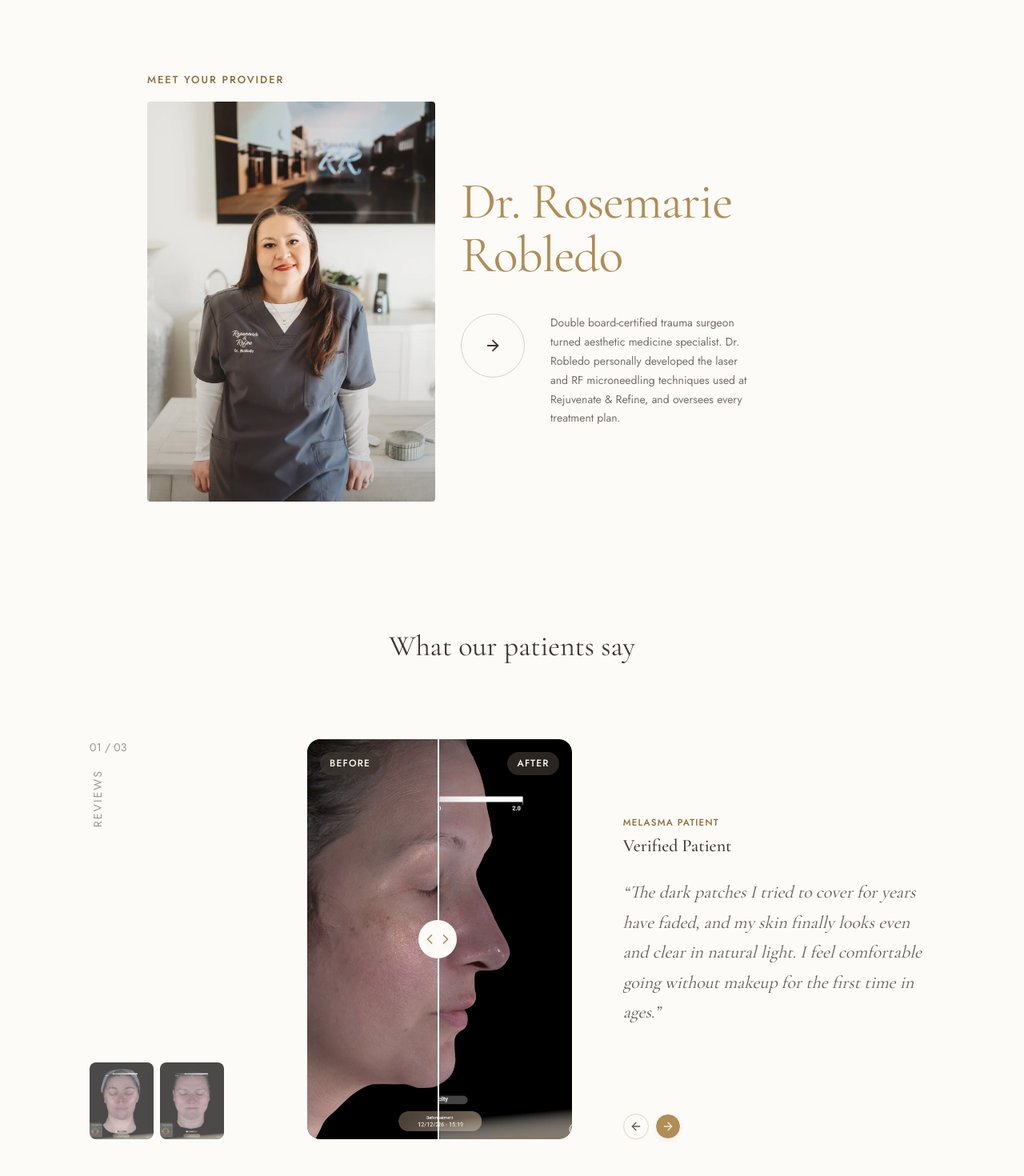
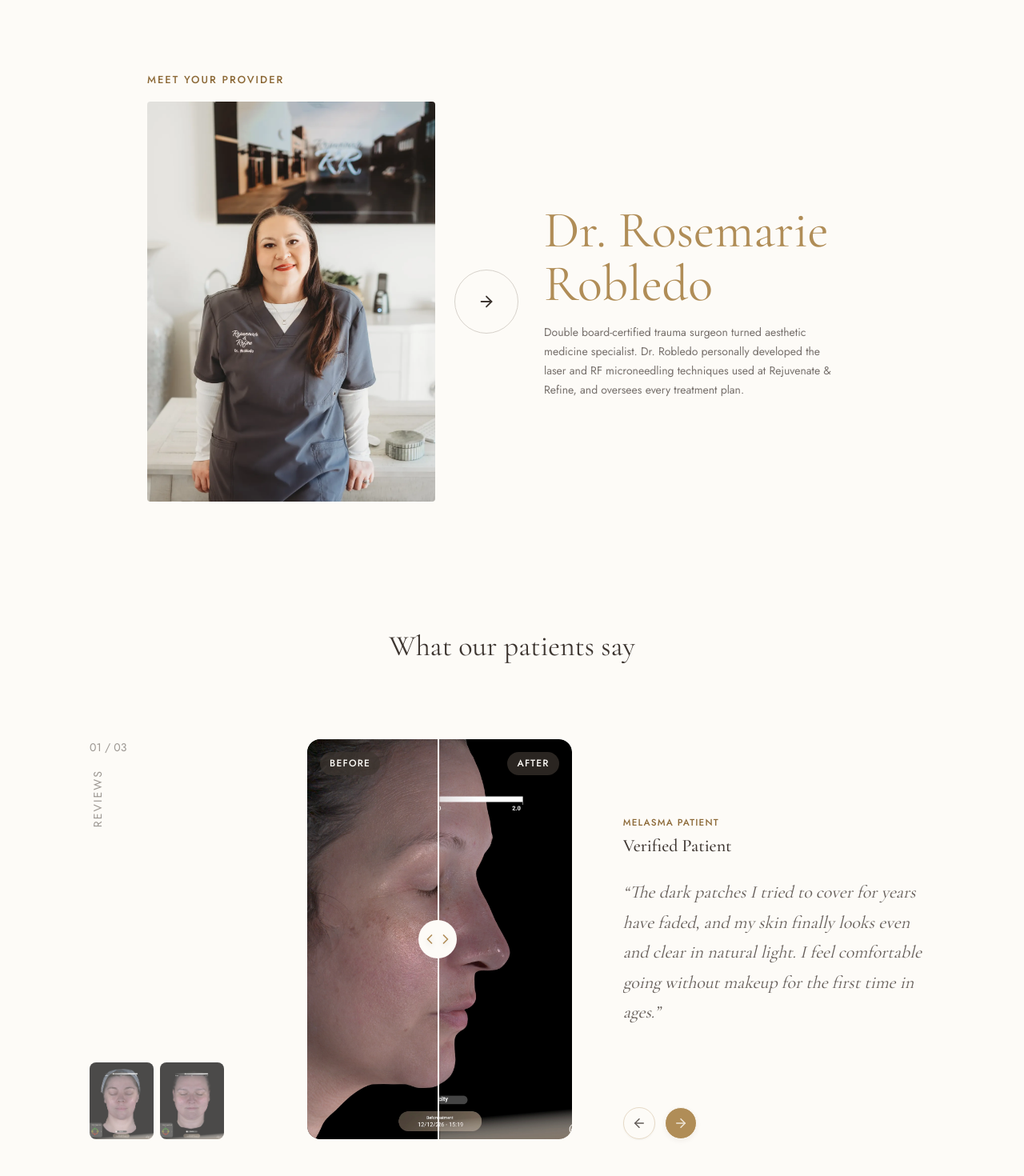
Before and after one commit to StefanB-Qadna/medspa, a Next.js app: page / in a window 1280 px wide. Shown: the part 4660-6130 px from the top of the page at 80% size. Built offline with nearby package versions, Linux system fonts and the light colour scheme.

Commit message:
design tweaks

```diff
--- a/src/app/services/page.tsx
+++ b/src/app/services/page.tsx
@@ -156,7 +156,7 @@ export default function ServicesPage() {
       {/* Hero */}
       <HeroSection
         label="Services"
-        title="Treatments built around your anatomy, not a trend."
+        title="Treatments built around your goals."
         subtitle="Physician-led from consultation to follow-up."
         imageUrl="/images/spaceDR.webp"
         size="medium"
--- a/src/components/SmoothScroll.tsx
+++ b/src/components/SmoothScroll.tsx
@@ -55,7 +55,14 @@ export function SmoothScrollProvider({
   // Reset scroll position to top on every route change.
   // Lenis intercepts window.scrollTo, so Next.js's built-in scroll reset
   // never actually moves the page — we must tell Lenis explicitly.
+  // Skip the initial mount so a hard reload preserves the browser's
+  // restored scroll position instead of being snapped to the top.
+  const isFirstPathnameRender = useRef(true);
   useEffect(() => {
+    if (isFirstPathnameRender.current) {
+      isFirstPathnameRender.current = false;
+      return;
+    }
     if (lenisRef.current) {
       lenisRef.current.scrollTo(0, { immediate: true });
     } else {
--- a/src/components/ui/button.tsx
+++ b/src/components/ui/button.tsx
@@ -21,6 +21,8 @@ export const buttonVariants = cva(
         "icon-sm": "size-8 sm:size-7",
         "icon-xl":
           "size-11 sm:size-10 [&_svg:not([class*='size-'])]:size-5 sm:[&_svg:not([class*='size-'])]:size-4.5",
+        "icon-2xl":
+          "size-16 sm:size-14 [&_svg:not([class*='size-'])]:size-6 sm:[&_svg:not([class*='size-'])]:size-5",
         "icon-xs":
           "size-7 rounded-md sm:size-6 [&_svg:not([class*='size-'])]:size-4 sm:[&_svg:not([class*='size-'])]:size-3.5",
         lg: "h-10 px-3.5 sm:h-9",
--- a/src/components/ui/team-member-card.tsx
+++ b/src/components/ui/team-member-card.tsx
@@ -67,8 +67,6 @@ export default function TeamMemberCard({
             isPositionRight && 'md:order-1'
           )}
         >
-          {/* Subtle gradient overlay */}
-          <div className="pointer-events-none absolute inset-0 z-10 bg-gradient-to-t from-warm-dark/20 via-transparent to-transparent" />
           <img
             src={imageUrl}
             alt={fullName}
@@ -83,21 +81,12 @@ export default function TeamMemberCard({
           viewport={{ once: true }}
           transition={{ duration: 0.6, delay: 0.3, ease: [0.22, 1, 0.36, 1] }}
           className={cn(
-            'relative z-[2] mt-6 flex w-full max-w-full box-border flex-col gap-8 md:mt-0 md:gap-10 md:ml-8 md:w-[calc(100%-22.5rem)] md:max-w-none',
-            isPositionRight && 'md:ml-0 md:-mr-8 md:items-end'
+            'relative z-[2] mt-6 flex w-full max-w-full box-border flex-col gap-6 md:mt-0 md:gap-8 md:ml-6 md:w-[calc(100%-22.5rem)] md:max-w-none',
+            isPositionRight && 'md:ml-0 md:-mr-6 md:items-end'
           )}
         >
-          {/* Display name */}
-          <div>
-            <h2 className="font-serif text-statement font-normal tracking-tight text-brass">
-              {firstName}
-              <br />
-              <span className="font-normal">{lastName}</span>
-            </h2>
-          </div>
-
-          {/* Details row */}
-          <div className={cn('flex flex-col-reverse md:flex-row gap-6 md:gap-8', isPositionRight && 'md:justify-end')}>
+          {/* Details row — arrow vertically centered to grouped name + bio */}
+          <div className={cn('flex flex-col-reverse md:flex-row md:items-center gap-6 md:gap-8', isPositionRight && 'md:justify-end')}>
             {/* Circular CTA */}
             <Link
               href={href || '#'}
@@ -122,8 +111,13 @@ export default function TeamMemberCard({
               </motion.span>
             </Link>
 
-            {/* Bio copy */}
-            <div className="md:w-[50%]">
+            {/* Name + bio grouped */}
+            <div className={cn('flex flex-col gap-4 md:w-[70%]', isPositionRight && 'md:items-end')}>
+              <h2 className="font-serif text-statement tracking-normal text-brass">
+                {firstName}
+                <br />
+                <span className="font-normal">{lastName}</span>
+              </h2>
               <p
                 className={cn(
                   'font-sans text-sm leading-relaxed text-warm-dark/70',
--- a/src/components/ui/testimonial-slider.tsx
+++ b/src/components/ui/testimonial-slider.tsx
@@ -164,7 +164,7 @@ export const TestimonialSlider = ({
             <Button
               variant="outline"
               size="icon"
-              className="rounded-full w-10 h-10 border-cream/40 bg-warm-dark/30 backdrop-blur-sm text-cream hover:bg-warm-dark/50"
+              className="rounded-full w-10 h-10 border-cream/40 bg-warm-dark/60 text-cream hover:bg-warm-dark/80"
               onClick={handlePrev}
               aria-label="Previous review"
             >
@@ -175,7 +175,7 @@ export const TestimonialSlider = ({
             <Button
               variant="outline"
               size="icon"
-              className="rounded-full w-10 h-10 border-cream/40 bg-warm-dark/30 backdrop-blur-sm text-cream hover:bg-warm-dark/50"
+              className="rounded-full w-10 h-10 border-cream/40 bg-warm-dark/60 text-cream hover:bg-warm-dark/80"
               onClick={handleNext}
               aria-label="Next review"
             >
@@ -212,24 +212,24 @@ export const TestimonialSlider = ({
           </div>
 
           {/* Navigation Buttons — desktop only */}
-          <div className="hidden md:flex items-center space-x-2">
+          <div className="hidden md:flex items-center space-x-3">
             <Button
               variant="outline"
-              size="icon"
-              className="rounded-full w-12 h-12 border-brass/30 text-warm-dark hover:bg-brass/[0.08] hover:border-brass"
+              size="icon-xl"
+              className="rounded-full border-brass/30 text-warm-dark hover:bg-brass/10 hover:border-brass"
               onClick={handlePrev}
               aria-label="Previous review"
             >
-              <ArrowLeft className="w-5 h-5" />
+              <ArrowLeft />
             </Button>
             <Button
               variant="default"
-              size="icon"
-              className="rounded-full w-12 h-12 bg-brass text-white hover:bg-brass-dark"
+              size="icon-xl"
+              className="rounded-full bg-brass text-cream hover:bg-brass-dark"
               onClick={handleNext}
               aria-label="Next review"
             >
-              <ArrowRight className="w-5 h-5" />
+              <ArrowRight />
             </Button>
           </div>
         </div>
```
